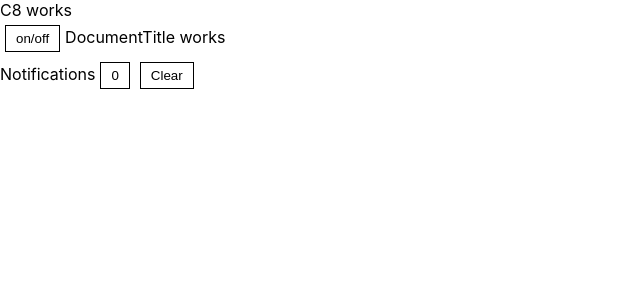
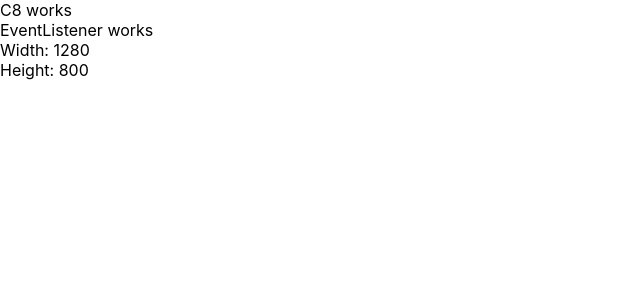
Before and after one commit to MarioKrstevski/react-smx, a React (Create React App) app: page / in a window 1280 px wide. Shown: the top 300 px of the page, without its empty margins (0-640 px from the left). Built offline with nearby package versions, Linux system fonts and the light colour scheme.

Commit message:
event listtener usecase

```diff
--- a/src/classes/C8/C8.js
+++ b/src/classes/C8/C8.js
@@ -10,9 +10,9 @@ export default function C8(props) {
   return (
     <div>
       C8 works
-      <DocumentTitle />
+      {/* <DocumentTitle /> */}
       {/* <UseEffectRules /> */}
-      {/* <EventListener /> */}
+      <EventListener />
       {/* <Timer /> */}
       {/* <DataFetching /> */}
       {/* <Test /> */}
--- a/src/classes/C8/DocumentTitle.js
+++ b/src/classes/C8/DocumentTitle.js
@@ -6,6 +6,7 @@ function Game() {
 
     return function () {
       // document.title = `New App`;
+      // window.open("https://www.google.com");
     };
   }, []);
   return <div>game</div>;
@@ -43,6 +44,7 @@ export default function DocumentTitle(props) {
         on/off
       </button>
       {isGamePlaying && <Game />}
+      {/* {isGamePlaying ? <Game /> : null} */}
       DocumentTitle works
       <br />
       Notifications
--- a/src/classes/C8/EventListener.js
+++ b/src/classes/C8/EventListener.js
@@ -1,3 +1,27 @@
+import { useEffect, useState } from "react";
+
 export default function EventListener(props) {
-  return <div>EventListener works</div>;
+  const [width, setWidth] = useState(0);
+  const [height, setHeight] = useState(0);
+
+  function updateDimensions() {
+    setWidth(window.innerWidth);
+    setHeight(window.innerHeight);
+  }
+  useEffect(function () {
+    updateDimensions();
+    window.addEventListener("resize", updateDimensions);
+
+    return function () {
+      window.removeEventListener("resize", updateDimensions);
+    };
+  }, []);
+
+  return (
+    <div>
+      EventListener works
+      <div>Width: {width}</div>
+      <div>Height: {height}</div>
+    </div>
+  );
 }
--- a/src/index.js
+++ b/src/index.js
@@ -6,9 +6,9 @@ import reportWebVitals from "./reportWebVitals";
 
 const root = ReactDOM.createRoot(document.getElementById("root"));
 root.render(
-  <React.StrictMode>
-    <App />
-  </React.StrictMode>
+  // <React.StrictMode>
+  <App />
+  // </React.StrictMode>
 );
 
 // If you want to start measuring performance in your app, pass a function
```
